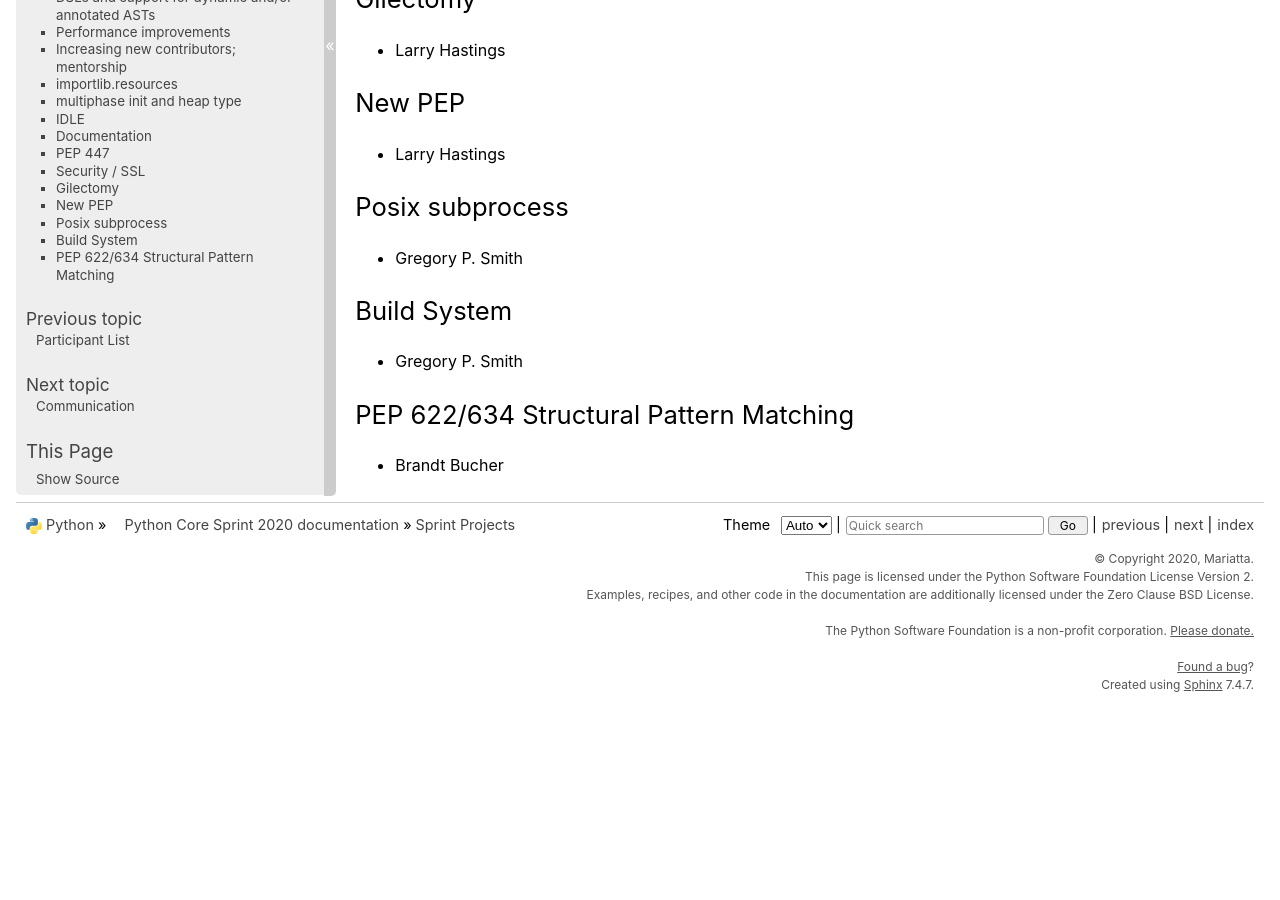
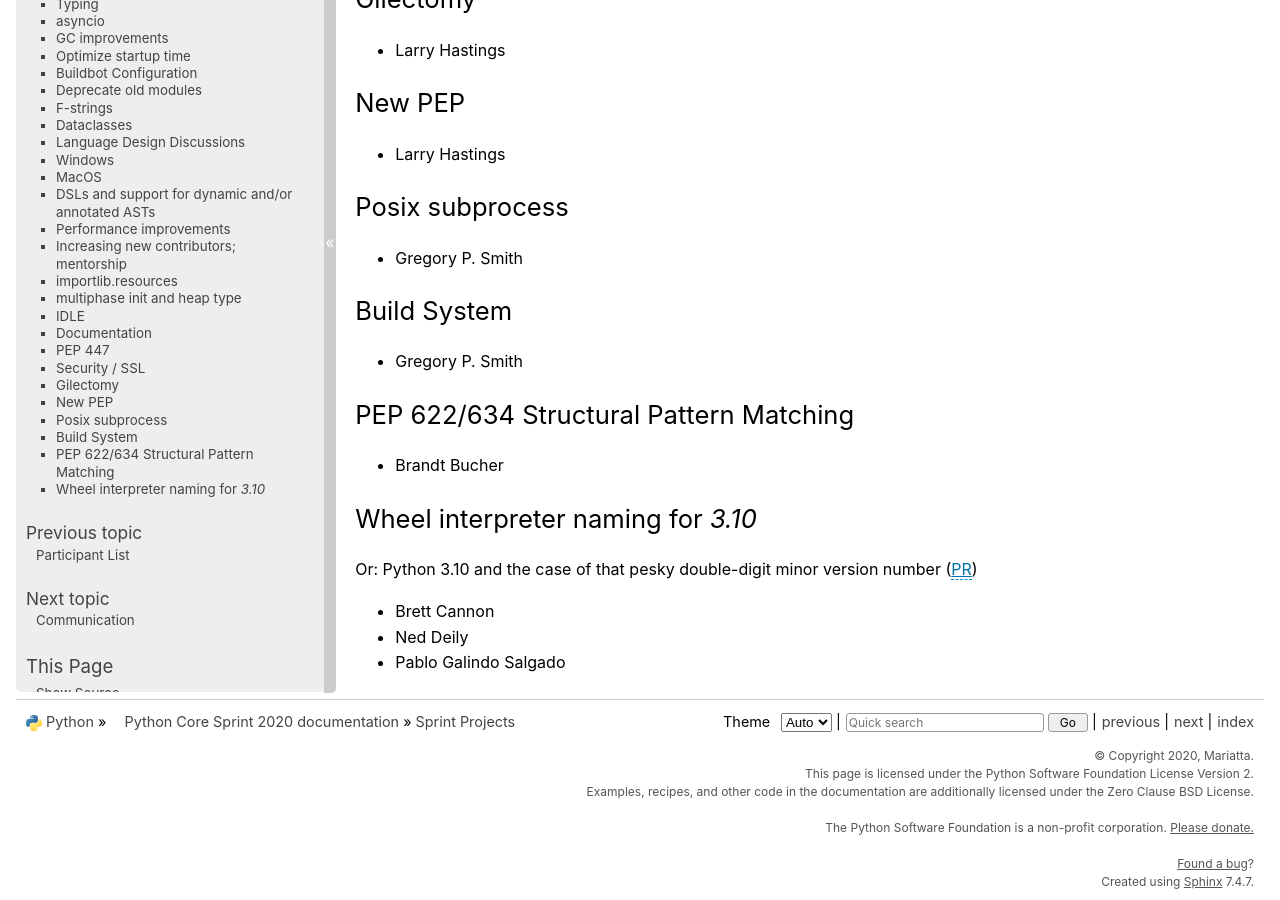
Before and after one commit to python/core-sprint, a Sphinx documentation site: the page built from docs/projects.rst, in a window 1280 px wide and 900 px high, scrolled down 5906 px. Built offline with Sphinx 7.4.7, drawn with Linux system fonts in a browser that asks for light colours; before the commit the page ends 6609 px from its top, so only the background shows below that.

Commit message:
Add a topic on handling 3.10 wheel naming

```diff
--- a/docs/projects.rst
+++ b/docs/projects.rst
@@ -289,3 +289,11 @@
 ---------------------------------------
 
 - Brandt Bucher
+
+Wheel interpreter naming for `3.10`
+-----------------------------------
+Or: Python 3.10 and the case of that pesky double-digit minor version number (`PR <https://github.com/python/cpython/pull/20333>`__)
+
+- Brett Cannon
+- Ned Deily
+- Pablo Galindo Salgado
```
